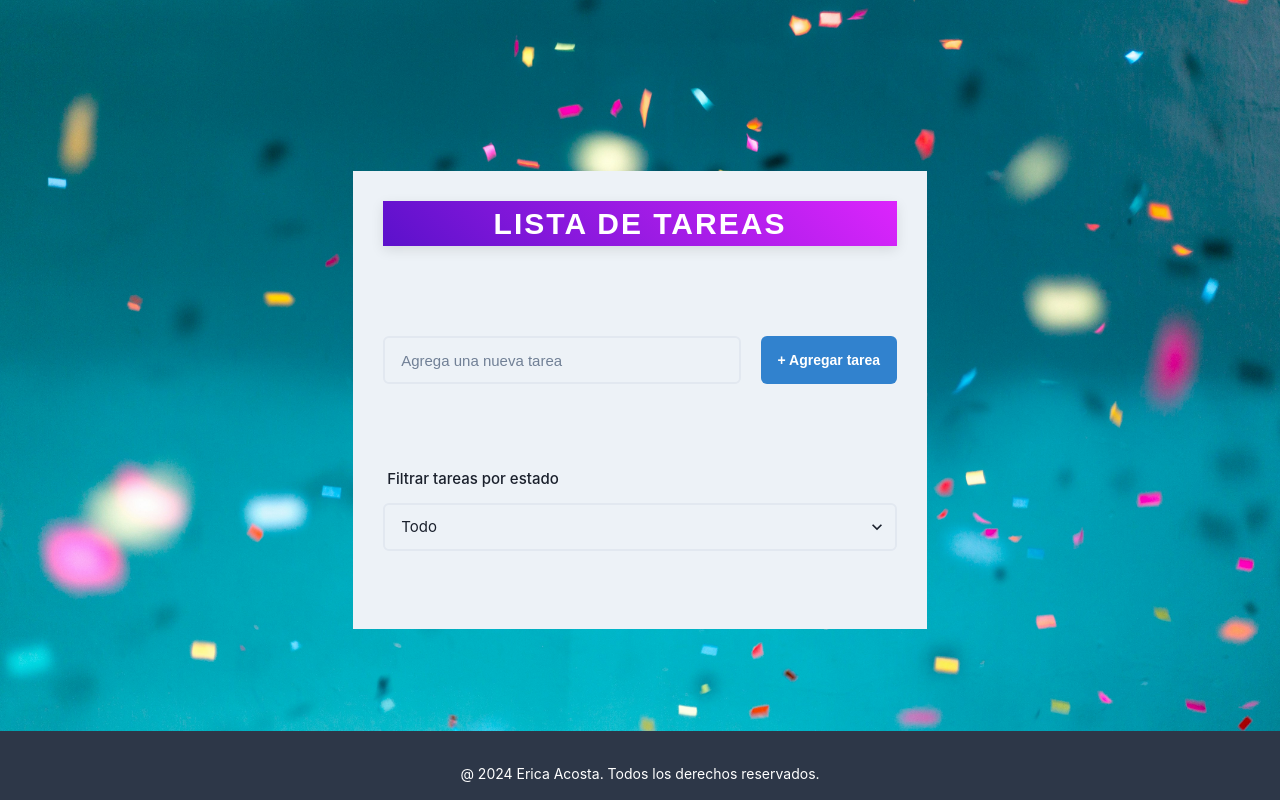
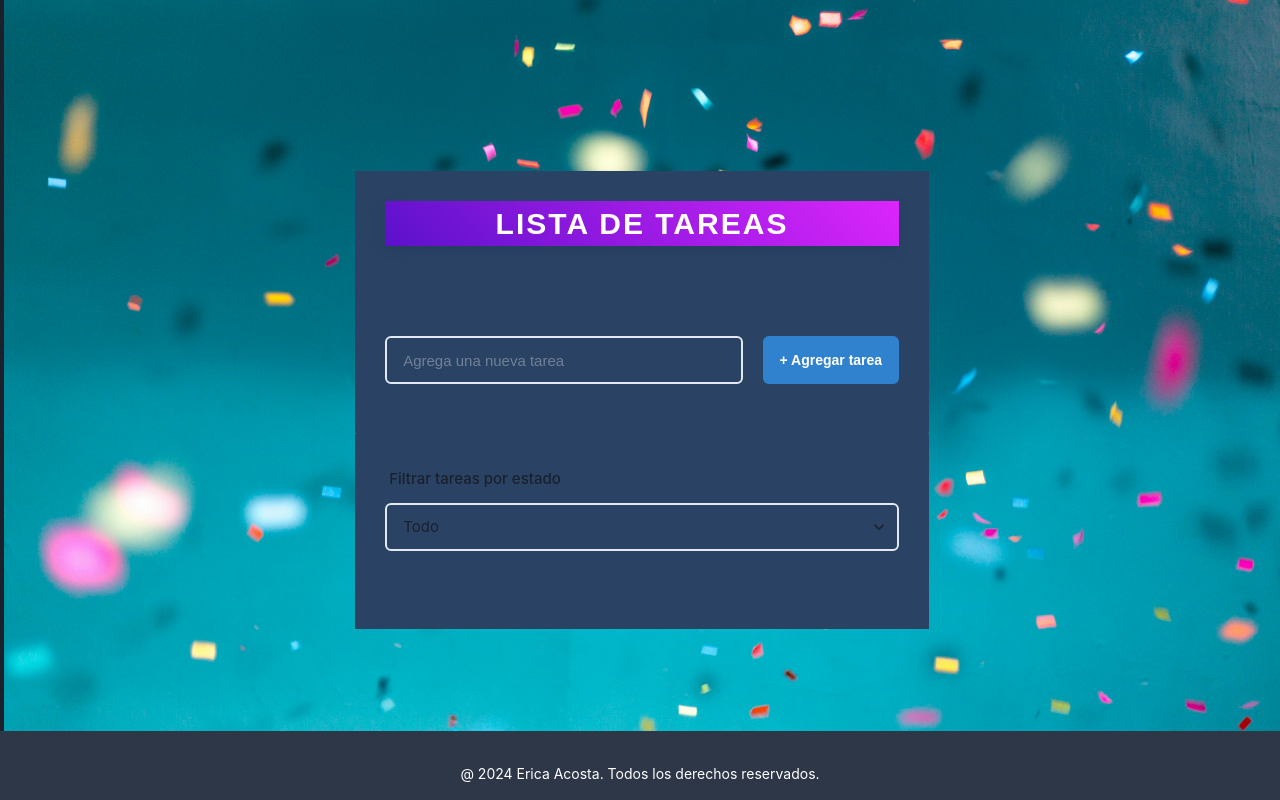
Before and after one commit to erica1088/TodoList, a React (Vite) app: page / in a window 1280 px wide. Built offline with nearby package versions, Linux system fonts and the light colour scheme.

Commit message:
cambio de colores

```diff
--- a/src/App.jsx
+++ b/src/App.jsx
@@ -62,7 +62,7 @@ const App =() => {
   });
 
   return (
-    <div
+    <div height="100vh"
     style={{
       backgroundImage: `url(${fondo})`,
        backgroundSize: 'cover',
@@ -85,7 +85,7 @@ const App =() => {
 
 
     <ChakraProvider>
-    <Stack minHeight="100vh" position="relative">
+    <Stack minHeight="100vh" position="relative" border="2px">
 
         <Box
           position="absolute"
--- a/src/components/Input.jsx
+++ b/src/components/Input.jsx
@@ -25,8 +25,10 @@ const InputTask = ({ addTask }) => {
   return (
     <Box
       p={{ base: "20px", sm: "30px" }}
-      bg="gray.100"
+      bg="blue.800"
       textAlign="center"
+
+      borderRadius="sm"
       fontSize={{ base: "15px", sm: "30px" }}
       fontFamily="Arial, sans-serif"
     >
@@ -63,6 +65,7 @@ const InputTask = ({ addTask }) => {
           value={task}
           onChange={(e) => setTask(e.target.value)}
           placeholder="Agrega una nueva tarea"
+          color="white"
           size="lg"
           marginBottom="20px"
           mb="20px"
--- a/src/components/List.jsx
+++ b/src/components/List.jsx
@@ -1,5 +1,5 @@
 import React from 'react';
-import Item from './Item';
+import Item from '../components/Item';
 
 const List = ({ tasks, toggleTask, deleteTask}) =>{
 
--- a/src/components/SelectFilter.jsx
+++ b/src/components/SelectFilter.jsx
@@ -4,7 +4,7 @@ import { div } from "framer-motion/client";
 
 const SelectFilter = ({ setFilter, currentFilter }) => {
   return (
-    <Box p={{ base: "20px", sm: "30px" }} textAlign="center" bg="gray.100">
+    <Box p={{ base: "20px", sm: "30px" }} textAlign="center" bg="blue.800" >
       <FormControl>
         <FormLabel
           fontSize={{ base: "11px", sm: "15px" }}
@@ -20,7 +20,9 @@ const SelectFilter = ({ setFilter, currentFilter }) => {
           borderWidth="2px"
           fontSize={{ base: "13px", sm: "15px" }}
           size="lg"
+
           w="full"
+
         >
           <option value="Todo">Todo</option>
           <option value="completed">Completado</option>
--- a/src/components/TodoList.jsx
+++ b/src/components/TodoList.jsx
@@ -13,7 +13,7 @@ import { div } from "framer-motion/client";
 
 const TodoList = ({ tasks, toggleTask, deleteTask }) => {
   return (
-    <Box maxW="800px" mx="auto" bg="gray.100" p={{ base: 4, sm: 6 }}>
+    <Box maxW="800px" mx="auto" bg="blue.800" p={{ base: 4, sm: 6 }}>
       <List spacing={3}>
         {tasks.map(({ id, text, completed }) => (
           <ListItem
@@ -32,6 +32,7 @@ const TodoList = ({ tasks, toggleTask, deleteTask }) => {
                 isChecked={completed}
                 onChange={() => toggleTask(id)}
                 colorScheme="teal"
+                color="white"
                 size="lg"
                 aria-label={`Marcar tarea ${text} como completada`}
                 mb={{ base: 2, sm: 0 }}
```
Also changed, not shown: src/components/Item.jsx (+11 -6 lines).
